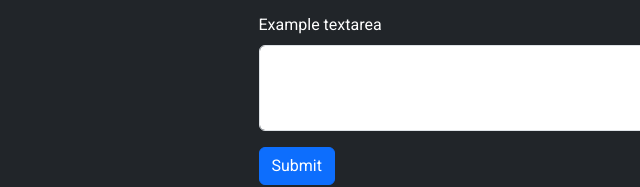
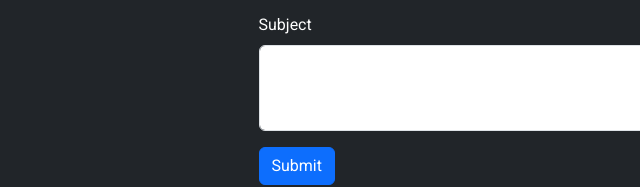
Before and after one commit to naveenkumar-kpa/naveen-portfolio, a plain HTML site: page index.html in a window 1280 px wide. Shown: the part 2232-2419 px from the top of the page, 61-701 px from the left. Drawn offline with nearby package versions, Linux system fonts and the light colour scheme.

Commit message:
chenge the form name

```diff
--- a/index.html
+++ b/index.html
@@ -3,7 +3,7 @@
 <head>
     <meta charset="UTF-8">
     <meta name="viewport" content="width=device-width, initial-scale=1.0">
-    <title>Portfolio❤️</title>
+    <title>Naveen Portfolio❤️</title>
     <link rel="preconnect" href="https://fonts.googleapis.com">
 <link rel="preconnect" href="https://fonts.gstatic.com" crossorigin>
 <link href="https://fonts.googleapis.com/css2?family=Roboto:ital,wght@0,100..900;1,100..900&display=swap" rel="stylesheet">
@@ -147,7 +147,7 @@ My current focus is on sharpening my development and design expertise while expl
     <input type="email" class="form-control" id="exampleInputEmail1" aria-describedby="emailHelp">
   </div>
   <div class="mb-3">
-  <label for="exampleFormControlTextarea1" class="form-label">Example textarea</label>
+  <label for="exampleFormControlTextarea1" class="form-label">Subject</label>
   <textarea class="form-control" id="exampleFormControlTextarea1" rows="3"></textarea>
 </div>
   <button type="submit" class="btn btn-primary">Submit</button>
```
